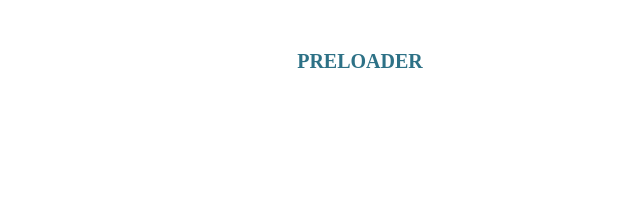
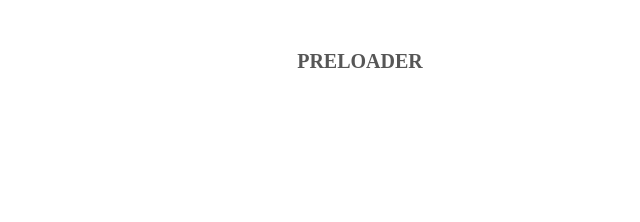
Before and after one commit to Bohdan2903/test-group, a plain HTML site: page Kovalenko/index.html in a window 1280 px wide. Shown: the top 222 px of the page, 280-920 px from the left. Drawn offline with Linux system fonts and the light colour scheme.

Commit message:
color changed

```diff
--- a/Kovalenko/css.css
+++ b/Kovalenko/css.css
@@ -6,7 +6,7 @@ h1 {
     margin-top: 50px;
     text-align: center;
     font-size: 20px;
-    color: #2d7186;
+    color: #565656;
     text-transform: uppercase;
 }
 
```
